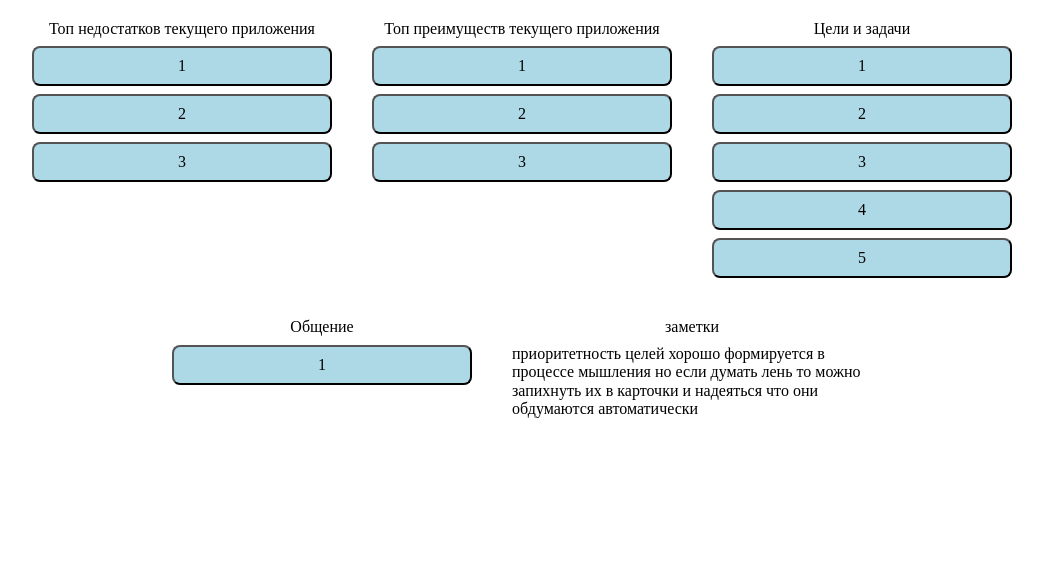
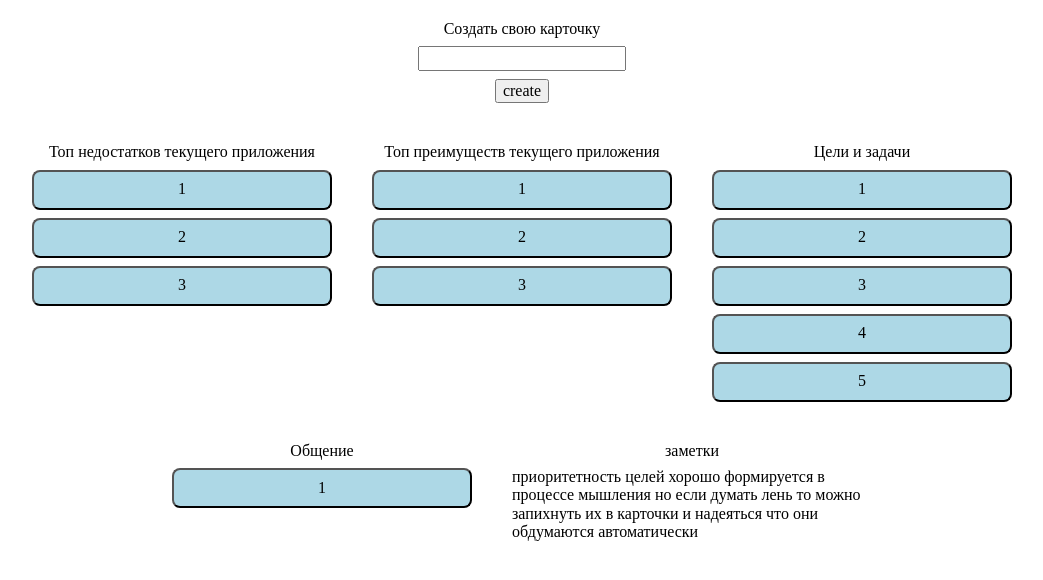
Before and after one commit to RemiMatters/MemoryApp, a React (Create React App) app: page / in a window 1280 px wide. Shown: the top 580 px of the page, without its empty margins (118-1161 px from the left). Built offline with nearby package versions, Linux system fonts and the light colour scheme.

Commit message:
add feature to add new card

```diff
--- a/src/memory/index.tsx
+++ b/src/memory/index.tsx
@@ -1,7 +1,8 @@
-import React from 'react'
+import React, { useState } from 'react'
 import styled from 'styled-components'
 
 import Card from '../uikit/Card'
+import Input from '../uikit/Input'
 
 const CommonWrapper = styled.div`
   display: flex;
@@ -28,21 +29,29 @@ const Wrapper = styled.div`
 */
 
 const MemoryApp = () => {
+  const [ value, setValue ] = useState('')
+  const [ newCards, setNewCards ] = useState<string[]>([])
+
   return (
     <CommonWrapper>
+      <Wrapper style={{ minWidth: '100%' }}>
+        <div>Создать свою карточку</div>
+        <Input value={value} onChange={setValue} />
+        <button onClick={() => { setNewCards((prev) => ([ ...prev, value ])) }}>create</button>
+      </Wrapper>
       <Wrapper>
         <div>Топ недостатков текущего приложения</div>
         <Card
           question="1"
-          answer="Нельзя создать свою карточку"
+          answer="Содавшаяся карточка не сохраняется в localStorage"
         />
         <Card
           question="2"
-          answer="Дизайн"
+          answer="Нет базовой защиты"
         />
         <Card
           question="3"
-          answer="Нет таймеров"
+          answer="Дизайн"
         />
       </Wrapper>
       <Wrapper>
@@ -90,6 +99,23 @@ const MemoryApp = () => {
           answer="Проверять заранее, занят ли другой, и в наушниках ли он сейчас"
         />
       </Wrapper>
+      {!!newCards.length && (
+        <Wrapper>
+          <div>Новые карточки</div>
+          {newCards.map((newCard, idx) => {
+            const key = '' + (idx + 1)
+
+            return (
+              <Card
+                key={key}
+                question={key}
+                answer={newCard}
+                onDelete={() => { setNewCards([ ...newCards.slice(0, idx), ...newCards.slice(idx + 1) ]) }}
+              />
+            )
+          })}
+        </Wrapper>
+      )}
       <Wrapper>
         <div>заметки</div>
         <div>
--- a/src/uikit/Card.tsx
+++ b/src/uikit/Card.tsx
@@ -2,6 +2,9 @@ import React, { useState } from 'react'
 import styled from 'styled-components'
 
 const Wrapper = styled.button`
+  display: flex;
+  justify-content: center;
+  align-items: center;
   border-radius: 8px;
   padding: 8px;
   width: 300px;
@@ -14,16 +17,18 @@ interface IProps {
   className?: string
   question: React.ReactNode
   answer: React.ReactNode
+  onDelete?: () => void
 }
 
 const Card = (props: IProps) => {
-  const { className, question, answer } = props
+  const { className, question, answer, onDelete } = props
 
   const [ open, setOpen ] = useState(false)
 
   return (
     <Wrapper className={className} onClick={() => { setOpen(!open) }}>
       {open ? answer : question}
+      {!!onDelete && !open && <button onClick={onDelete} style={{ marginLeft: 'auto' }}>delete</button>}
     </Wrapper>
   )
 }
--- /dev/null
+++ b/src/uikit/Input.tsx
@@ -0,0 +1,19 @@
+import React from 'react'
+
+interface IProps {
+  value: string
+  onChange: (value: string) => void
+}
+
+const Input = (props: IProps) => {
+  const { value, onChange } = props
+
+  return (
+    <input
+      value={value}
+      onChange={(evt) => { onChange(evt.target.value) }}
+    />
+  )
+}
+
+export default Input
```
